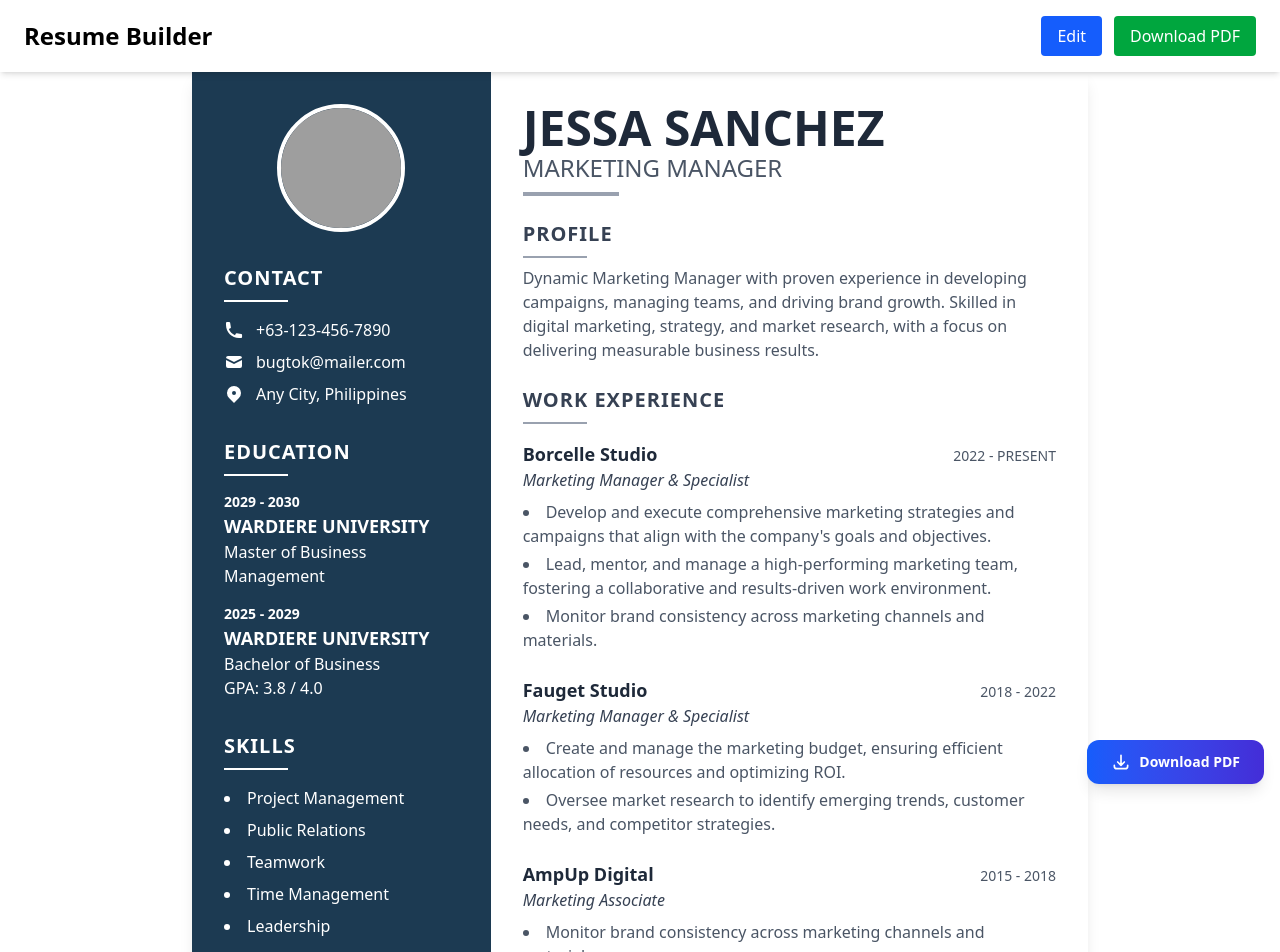
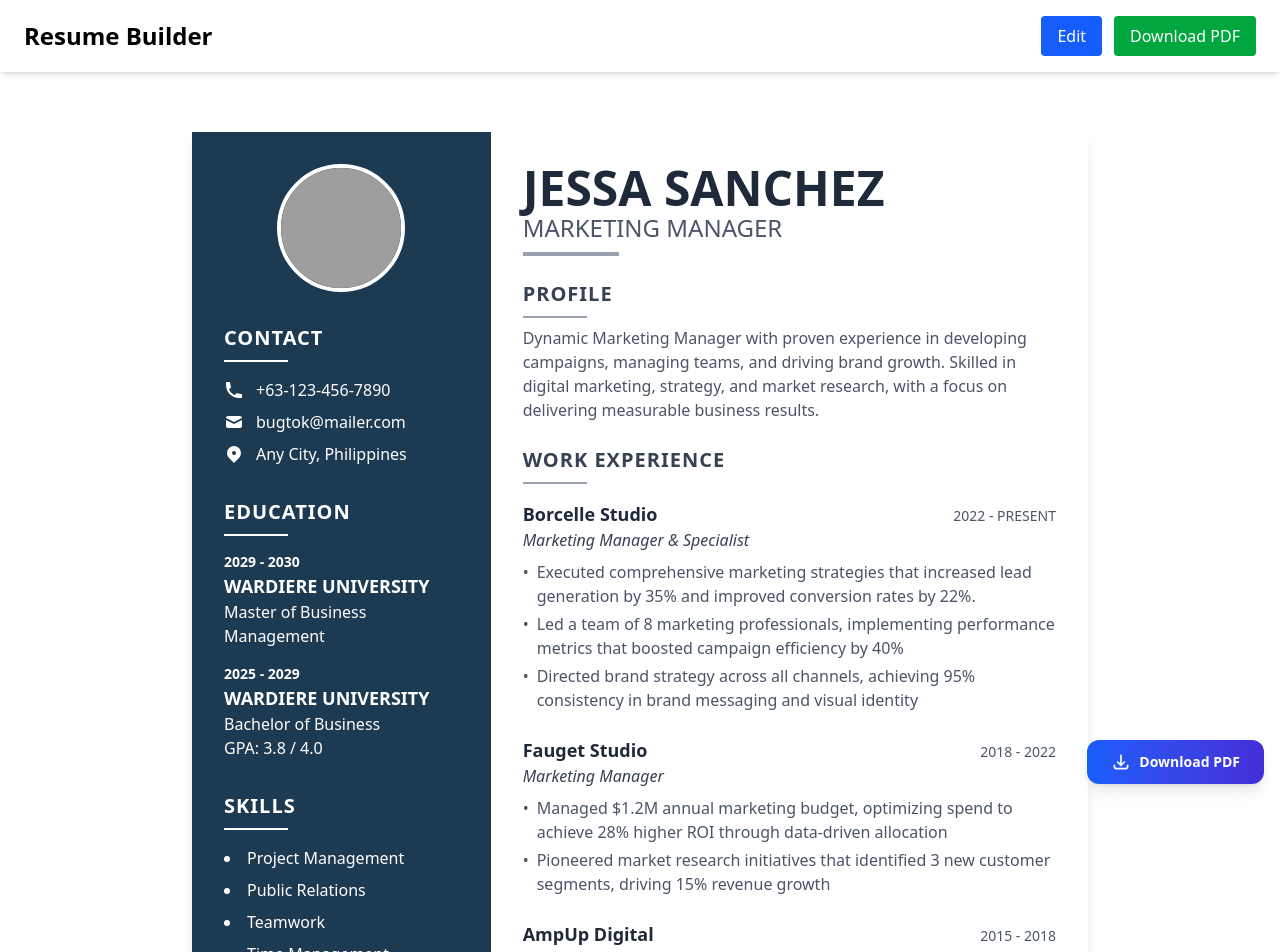
Before and after one commit to bugtok14/buildmycv, a React (Vite) app: page / in a window 1280 px wide. Shown: the top 952 px of the page. Built offline with nearby package versions, Linux system fonts and the light colour scheme; grey boxes are pictures that could not be loaded.

Commit message:
limit 3 tasks

```diff
--- a/src/App.jsx
+++ b/src/App.jsx
@@ -10,7 +10,7 @@ const App = () => {
   return (
     <>
       <Header isEditable={isEditable} setIsEditable={setIsEditable} />
-      <div id="pdf-content" className="w-full max-w-4xl mx-auto bg-white shadow-lg">
+      <div id="pdf-content" className="w-full max-w-4xl mx-auto bg-white shadow-lg mt-15 mb-15">
         <div className="flex">
           <LeftColumn isEditable={isEditable} />
           <RightColumn isEditable={isEditable} />
--- a/src/components/Experience.jsx
+++ b/src/components/Experience.jsx
@@ -11,20 +11,20 @@ const Experience = ({ isEditable }) => {
       endDate: null,
       isCurrent: true,
       tasks: [
-        "Develop and execute comprehensive marketing strategies and campaigns that align with the company's goals and objectives.",
-        "Lead, mentor, and manage a high-performing marketing team, fostering a collaborative and results-driven work environment.",
-        "Monitor brand consistency across marketing channels and materials.",
+        "Executed comprehensive marketing strategies that increased lead generation by 35% and improved conversion rates by 22%.",
+        "Led a team of 8 marketing professionals, implementing performance metrics that boosted campaign efficiency by 40%",
+        "Directed brand strategy across all channels, achieving 95% consistency in brand messaging and visual identity",
       ],
     },
     {
       company: "Fauget Studio",
-      title: "Marketing Manager & Specialist",
+      title: "Marketing Manager",
       startDate: new Date("2018"),
       endDate: new Date("2022"),
       isCurrent: false,
       tasks: [
-        "Create and manage the marketing budget, ensuring efficient allocation of resources and optimizing ROI.",
-        "Oversee market research to identify emerging trends, customer needs, and competitor strategies.",
+        "Managed $1.2M annual marketing budget, optimizing spend to achieve 28% higher ROI through data-driven allocation",
+        "Pioneered market research initiatives that identified 3 new customer segments, driving 15% revenue growth",
       ],
     },
     {
@@ -34,7 +34,7 @@ const Experience = ({ isEditable }) => {
       endDate: new Date("2018"),
       isCurrent: false,
       tasks: [
-        "Monitor brand consistency across marketing channels and materials.",
+        "Executed multi-channel digital campaigns that increased social media engagement by 65% and website traffic by 45%",
       ],
     },
   ]);
@@ -75,6 +75,13 @@ const Experience = ({ isEditable }) => {
 
   const handleAddTask = (expIndex) => {
     const newExperiences = [...experiences];
+
+    // ✅ limit tasks to 3 only
+    if (newExperiences[expIndex].tasks.length >= 3) {
+      alert("You can only add up to 3 tasks per experience.");
+      return;
+    }
+
     newExperiences[expIndex].tasks.push("");
     setExperiences(newExperiences);
   };
@@ -231,9 +238,12 @@ const Experience = ({ isEditable }) => {
                   </span>
                 </div>
                 <p className="text-gray-700 italic">{exp.title}</p>
-                <ul className="mt-2 space-y-1 text-gray-600 list-disc list-inside">
+                <ul className="mt-2 space-y-1 text-gray-600">
                   {exp.tasks.map((task, i) => (
-                    <li key={i}>{task}</li>
+                    <li key={i} className="flex items-start">
+                      <span className="mr-2">•</span>
+                      <span>{task}</span>
+                    </li>
                   ))}
                 </ul>
               </div>
```
